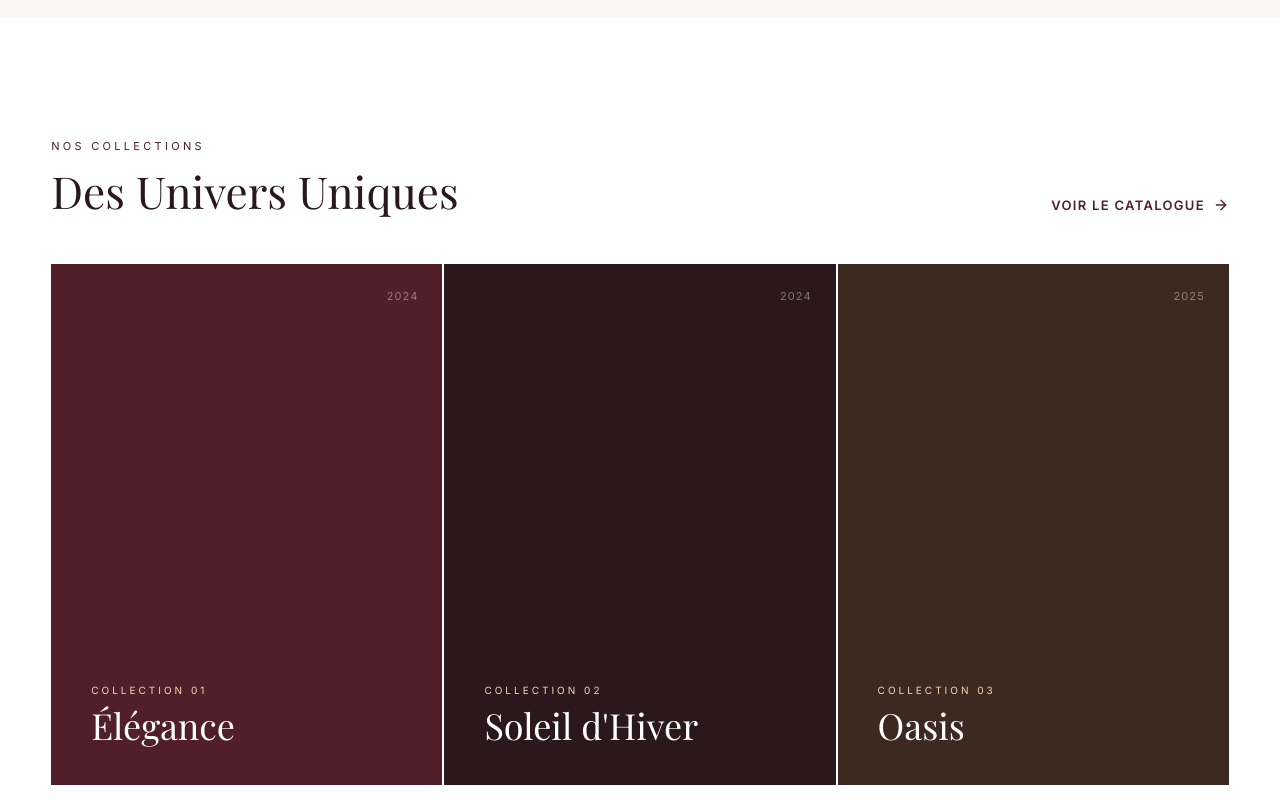
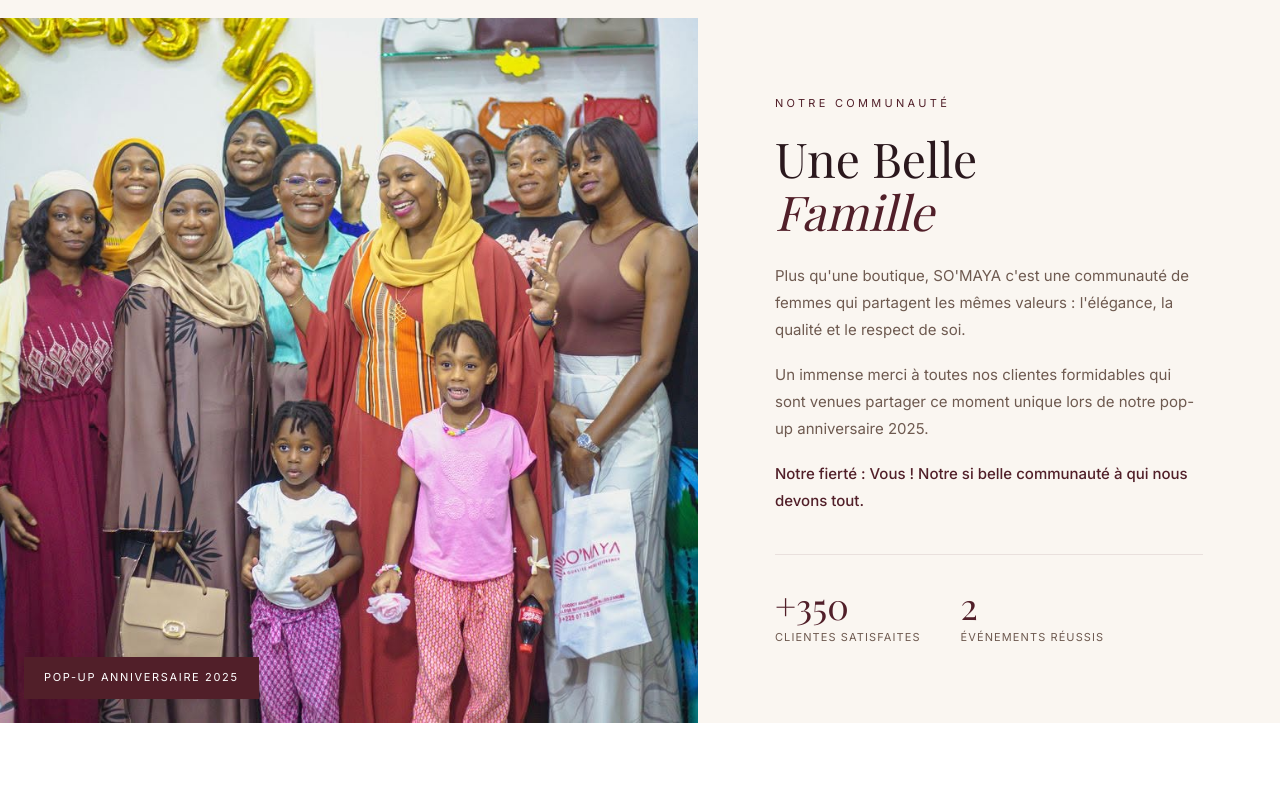
Before and after one commit to Fabrice-H/somaya, a Next.js app: page /a-propos in a window 1280 px wide. Shown: the part 3500-4300 px from the top of the page. Built offline with nearby package versions, Linux system fonts and the light colour scheme; no server answers; the database is empty.

Commit message:
fix: remove 'Nos Collections' section from About page

```diff
--- a/src/app/a-propos/AboutContent.tsx
+++ b/src/app/a-propos/AboutContent.tsx
@@ -5,7 +5,6 @@ import Link from "next/link";
 import { MessageCircle, ArrowRight } from "lucide-react";
 import { Breadcrumb } from "@/components/ui/Breadcrumb";
 import { createWhatsAppLink } from "@/data/products";
-import type { AboutCollectionData } from "@/features/admin/about-collections/actions";
 
 const stats = [
   { value: "1", label: "Année", prefix: "" },
@@ -14,19 +13,7 @@ const stats = [
   { value: "1", label: "Showroom", prefix: "" },
 ];
 
-// Fallback collections if none in database
-const defaultCollections: AboutCollectionData[] = [
-  { id: "1", name: "Élégance", year: "2024", backgroundColor: "#511F29", isActive: true, sortOrder: 0 },
-  { id: "2", name: "Soleil d'Hiver", year: "2024", backgroundColor: "#2a181d", isActive: true, sortOrder: 1 },
-  { id: "3", name: "Oasis", year: "2025", backgroundColor: "#3c2a20", isActive: true, sortOrder: 2 },
-];
-
-interface AboutContentProps {
-  collections?: AboutCollectionData[];
-}
-
-export function AboutContent({ collections: dbCollections }: AboutContentProps) {
-  const collections = dbCollections && dbCollections.length > 0 ? dbCollections : defaultCollections;
+export function AboutContent() {
   const whatsappLink = createWhatsAppLink(
     "Bonjour, j'aimerais en savoir plus sur SO'MAYA et vos produits."
   );
@@ -566,129 +553,6 @@ export function AboutContent({ collections: dbCollections }: AboutContentProps)
         </div>
       </section>
 
-      {/* Collections - Horizontal Scroll Style */}
-      <section
-        style={{
-          padding: "clamp(60px, 10vw, 120px) 0",
-          background: "#fff",
-        }}
-      >
-        <div style={{ padding: "0 clamp(20px, 4vw, 60px)" }}>
-          <div
-            style={{
-              display: "flex",
-              justifyContent: "space-between",
-              alignItems: "flex-end",
-              marginBottom: "48px",
-              flexWrap: "wrap",
-              gap: "20px",
-            }}
-          >
-            <div>
-              <div
-                style={{
-                  fontSize: "11px",
-                  letterSpacing: "0.3em",
-                  textTransform: "uppercase",
-                  color: "var(--som-burgundy)",
-                  marginBottom: "12px",
-                }}
-              >
-                Nos Collections
-              </div>
-              <h2
-                style={{
-                  fontFamily: "var(--font-serif), serif",
-                  fontWeight: 400,
-                  fontSize: "clamp(28px, 4vw, 44px)",
-                  color: "var(--som-text)",
-                  margin: 0,
-                }}
-              >
-                Des Univers Uniques
-              </h2>
-            </div>
-            <Link
-              href="/catalogue"
-              style={{
-                display: "inline-flex",
-                alignItems: "center",
-                gap: "8px",
-                fontSize: "13px",
-                fontWeight: 600,
-                letterSpacing: "0.1em",
-                textTransform: "uppercase",
-                color: "var(--som-burgundy)",
-                textDecoration: "none",
-              }}
-            >
-              Voir le catalogue
-              <ArrowRight size={16} />
-            </Link>
-          </div>
-
-          <div
-            style={{
-              display: "grid",
-              gridTemplateColumns: "repeat(3, 1fr)",
-              gap: "2px",
-            }}
-            className="grid-cols-1-mobile"
-          >
-            {collections.map((collection, index) => (
-              <div
-                key={collection.id}
-                style={{
-                  position: "relative",
-                  aspectRatio: "3/4",
-                  background: collection.backgroundColor || "#511F29",
-                  display: "flex",
-                  flexDirection: "column",
-                  justifyContent: "flex-end",
-                  padding: "clamp(24px, 4vw, 40px)",
-                  overflow: "hidden",
-                }}
-              >
-                <div
-                  style={{
-                    position: "absolute",
-                    top: "24px",
-                    right: "24px",
-                    fontSize: "11px",
-                    letterSpacing: "0.1em",
-                    color: "rgba(255,255,255,0.4)",
-                  }}
-                >
-                  {collection.year}
-                </div>
-                <div
-                  style={{
-                    fontSize: "10px",
-                    letterSpacing: "0.3em",
-                    textTransform: "uppercase",
-                    color: "var(--som-peach)",
-                    marginBottom: "8px",
-                  }}
-                >
-                  Collection {String(index + 1).padStart(2, "0")}
-                </div>
-                <h3
-                  style={{
-                    fontFamily: "var(--font-serif), serif",
-                    fontWeight: 400,
-                    fontSize: "clamp(24px, 3vw, 36px)",
-                    color: "#fff",
-                    margin: 0,
-                  }}
-                >
-                  {collection.name}
-                </h3>
-              </div>
-            ))}
-          </div>
-        </div>
-      </section>
-
       {/* Notre Communauté Section */}
       <section style={{ background: "var(--som-cream)" }}>
         <div
--- a/src/app/a-propos/page.tsx
+++ b/src/app/a-propos/page.tsx
@@ -2,7 +2,6 @@ import { Metadata } from "next";
 import { HeaderWrapper } from "@/components/layout/HeaderWrapper";
 import { Footer } from "@/components/layout/Footer";
 import { AboutContent } from "./AboutContent";
-import { getAboutCollectionsPublic } from "@/features/admin/about-collections/actions";
 
 export const metadata: Metadata = {
   title: "Notre Histoire | SO'MAYA - Mode & Accessoires",
@@ -10,14 +9,12 @@ export const metadata: Metadata = {
     "Découvrez l'histoire de SO'MAYA, votre boutique de référence pour sublimer votre style au quotidien à Abidjan.",
 };
 
-export default async function AboutPage() {
-  const collections = await getAboutCollectionsPublic();
-
+export default function AboutPage() {
   return (
     <>
       <HeaderWrapper />
       <main style={{ paddingTop: "20px" }}>
-        <AboutContent collections={collections} />
+        <AboutContent />
       </main>
       <Footer />
     </>
```
Also changed, not shown: public/images/so_maya_ci_1763665764_3770224151622122471_13316418128.jpg (added), public/images/so_maya_ci_1776781082_3880233341219782649_13316418128.jpg (renamed from public/images/so_maya_ci_1780747898_3913519226406721244_13316418128.jpg).
